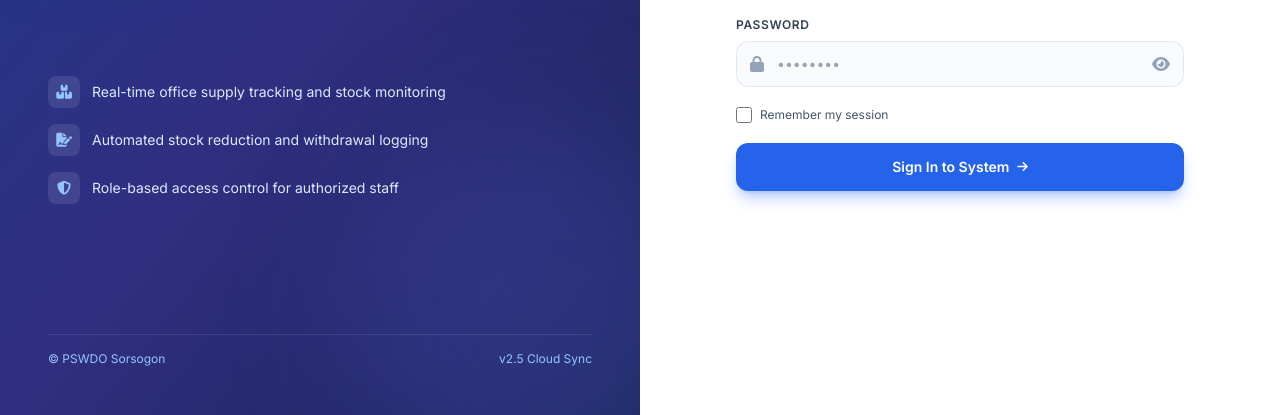
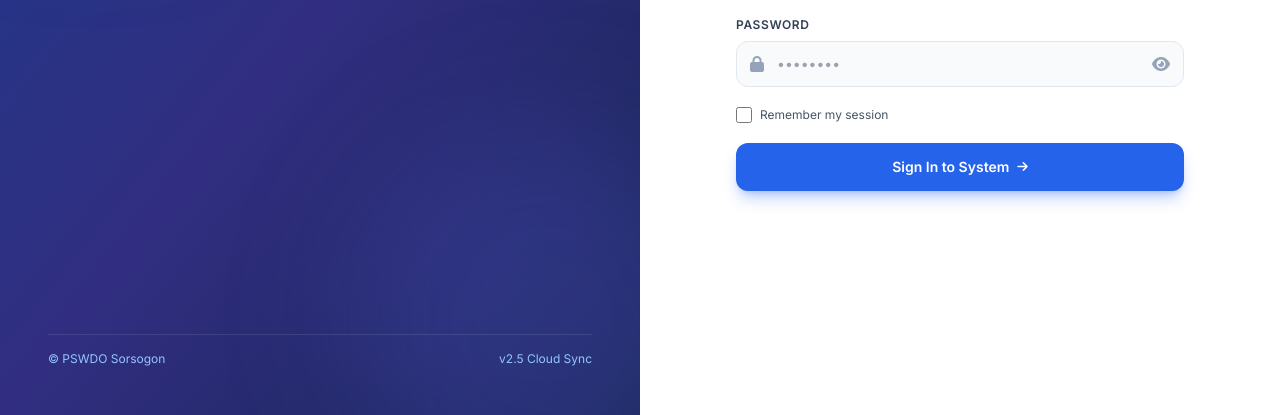
Before and after one commit to sorsogonpswdojljesalva-png/PSWDOims, a plain HTML site: page index.html in a window 1280 px wide. Shown: the part 385-800 px from the top of the page. Drawn offline with nearby package versions, Linux system fonts and the light colour scheme.

Commit message:
Update index.html

```diff
--- a/index.html
+++ b/index.html
@@ -39,29 +39,6 @@
         <p class="text-blue-200 mt-2 text-sm lg:text-base font-light">Province of Sorsogon • Office Supply & Inventory Management System</p>
       </div>
 
-      <!-- Center Feature List -->
-      <div class="my-8 relative z-10 hidden sm:block">
-        <ul class="space-y-4">
-          <li class="flex items-center gap-3 text-sm text-blue-100">
-            <span class="w-8 h-8 rounded-lg bg-white/10 flex items-center justify-center shrink-0">
-              <i class="fa-solid fa-boxes-stacked text-blue-300"></i>
-            </span>
-            Real-time office supply tracking and stock monitoring
-          </li>
-          <li class="flex items-center gap-3 text-sm text-blue-100">
-            <span class="w-8 h-8 rounded-lg bg-white/10 flex items-center justify-center shrink-0">
-              <i class="fa-solid fa-file-signature text-blue-300"></i>
-            </span>
-            Automated stock reduction and withdrawal logging
-          </li>
-          <li class="flex items-center gap-3 text-sm text-blue-100">
-            <span class="w-8 h-8 rounded-lg bg-white/10 flex items-center justify-center shrink-0">
-              <i class="fa-solid fa-shield-halved text-blue-300"></i>
-            </span>
-            Role-based access control for authorized staff
-          </li>
-        </ul>
-      </div>
 
       <!-- Footer Info -->
       <div class="relative z-10 text-xs text-blue-300 border-t border-white/10 pt-4 flex justify-between items-center">
```
